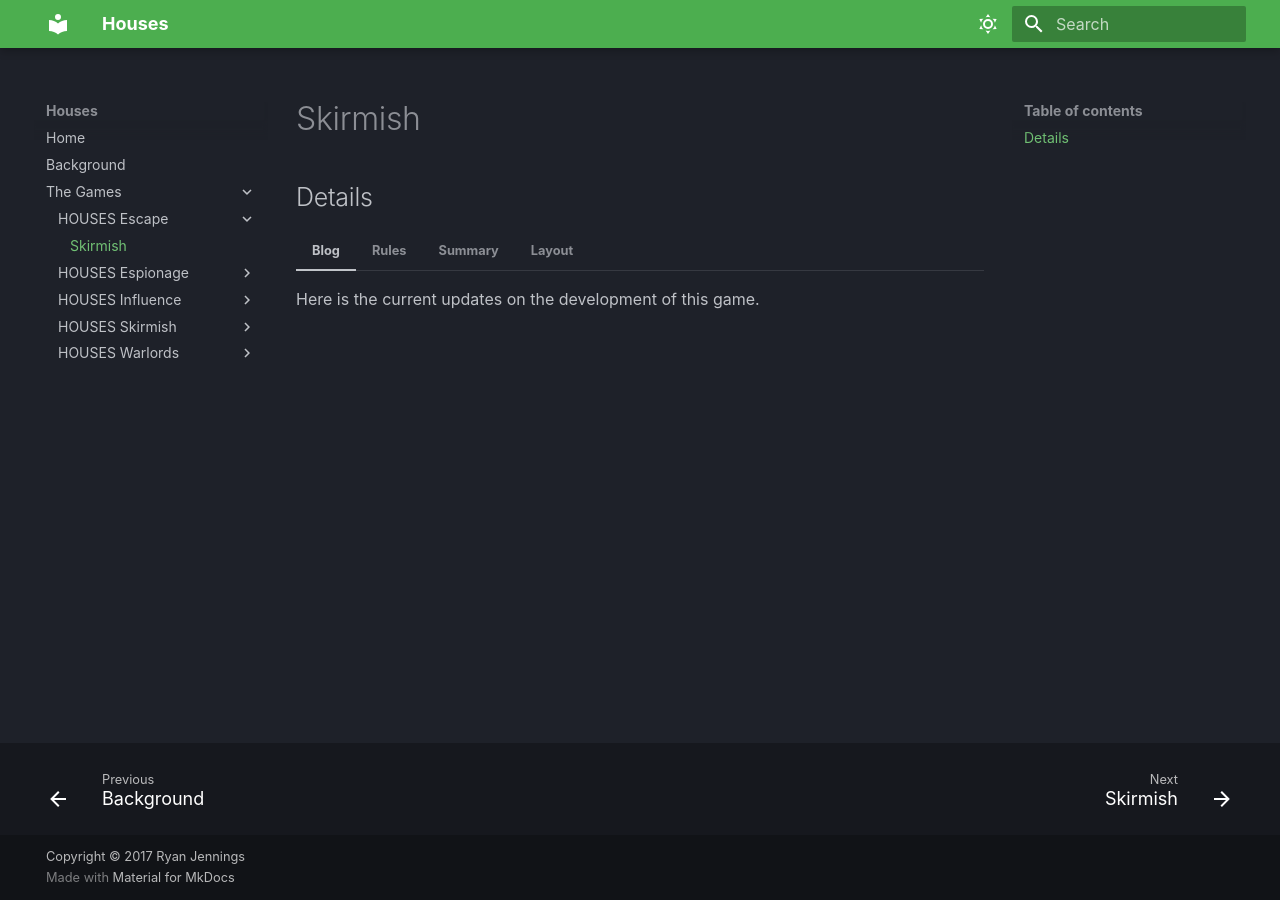
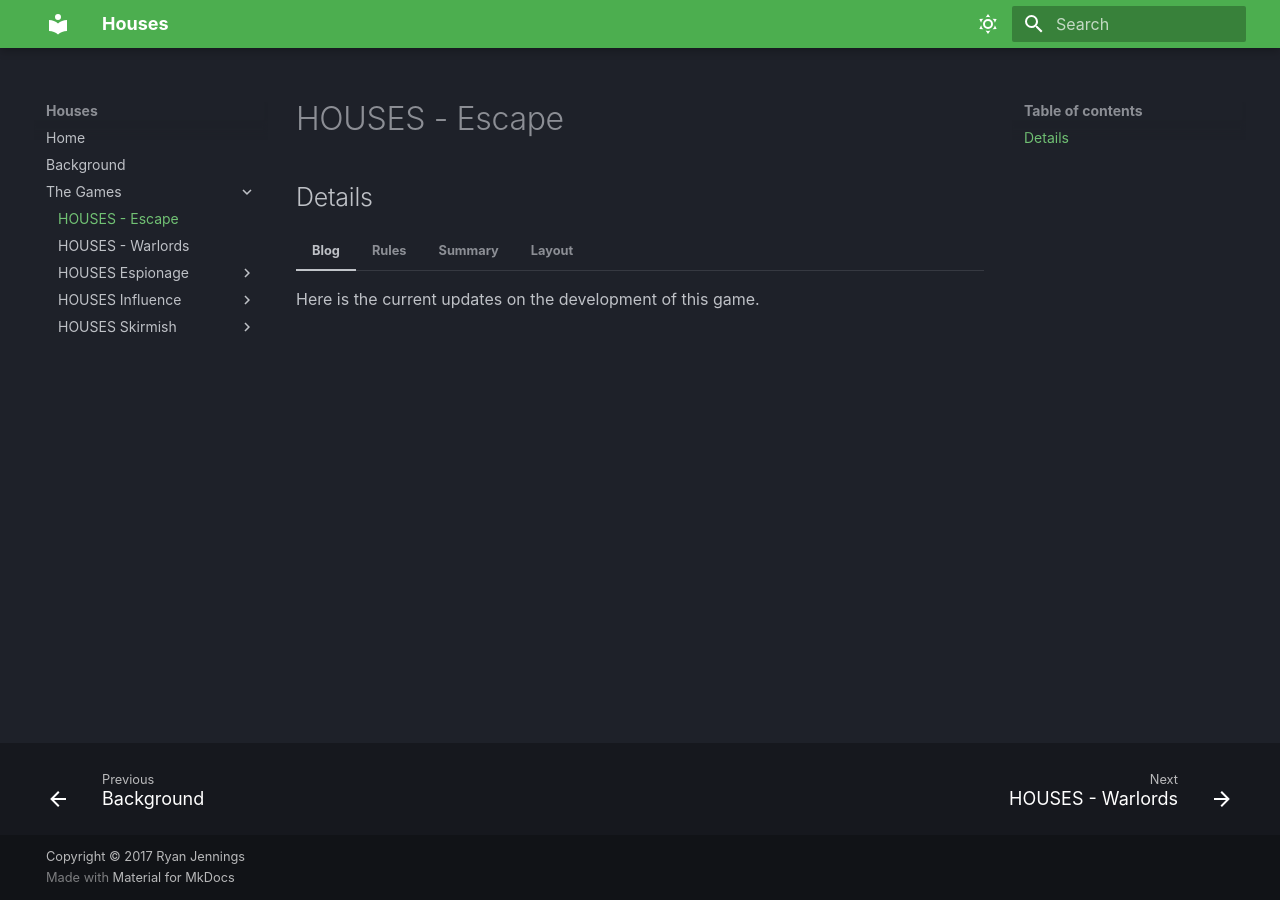
Before and after one commit to rjslingshot/houses-website, an MkDocs documentation site: the page built from docs/The Games/Escape.md, in a window 1280 px wide. Built offline with MkDocs 1.6.1 and Material for MkDocs 9.7.7, drawn with Linux system fonts in a browser that asks for light colours; some web fonts are replaced.

Commit message:
tweaking structure for first 5 games

```diff
--- a/docs/The Games/HOUSES - Escape/Escape.md
+++ b/docs/The Games/Escape.md
@@ -1,4 +1,4 @@
-# Skirmish
+# HOUSES - Escape
 
 ## Details
 
--- a/docs/The Games/HOUSES - Warlords/Warlords.md
+++ b/docs/The Games/Warlords.md
@@ -1,4 +1,4 @@
-# Warlords
+# HOUSES - Warlords
 
 ## Details
 
```
